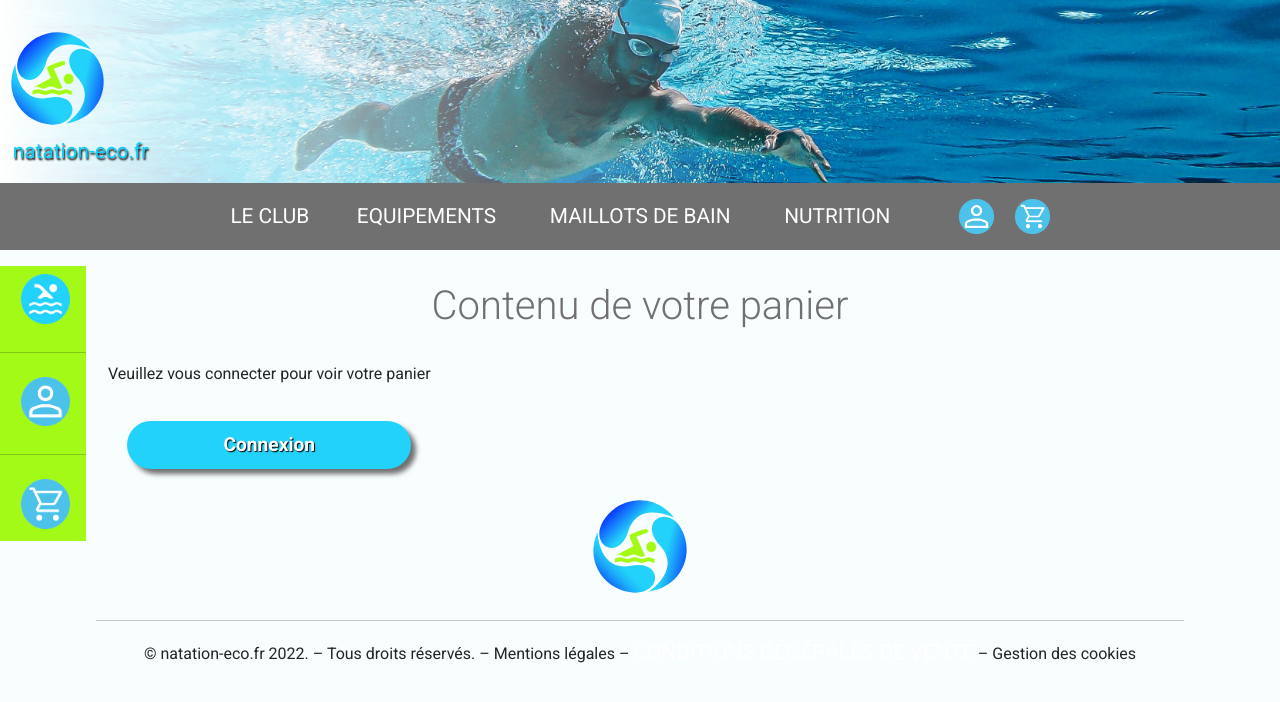
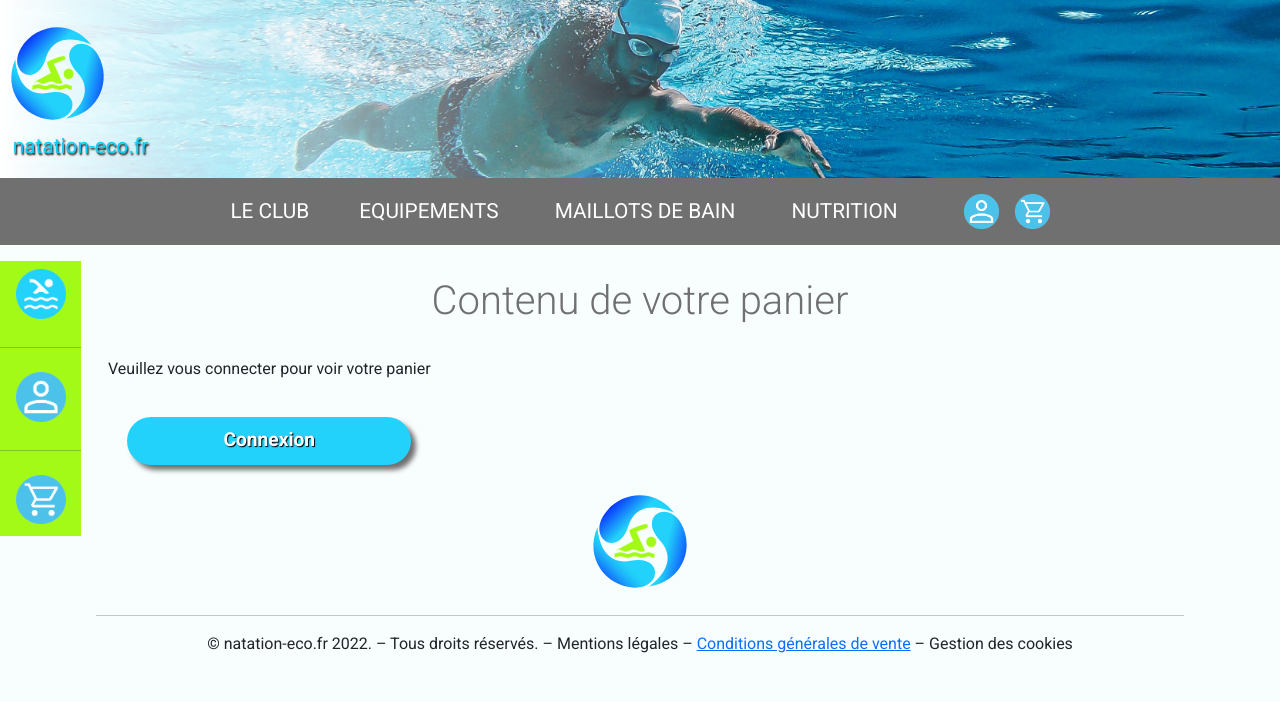
Before and after one commit to Skywon01/natation-eco, a Symfony app: template templates/cart/index.html.twig in a window 1280 px wide. Shown: the top 702 px of the page. Run offline with Twig, Linux system fonts and the light colour scheme; the template is opened without the code that fills it: most values are stand-ins (such as "Sample title", 1, 10 or a date in 2020); some libraries are stand-ins or nearby versions; some web fonts are replaced.

Commit message:
responsive + corrections html

```diff
--- a/public/css/style.css
+++ b/public/css/style.css
@@ -57,7 +57,7 @@ footer{
     width:85%;
     text-align: center;
 }
-a{
+.menu{
     text-decoration: none;
     color:white;
     text-transform: uppercase;
@@ -300,6 +300,9 @@ section{
     height:15em;
     border-radius: 50em;
 }
+.pres_article{
+    margin: 3rem;
+}
 
 
 /* ==================== Style carousel ==================== */
@@ -392,7 +395,15 @@ section{
     h1{
         white-space : nowrap;
     }
-
+    .menu{
+        font-size: 50px;
+    }
+    .pres_article{
+        flex-direction: column;
+        align-items: center;
+        margin: 0rem;
+        margin-bottom: 2rem;
+    }
 
 
 
--- a/templates/article_femme.html.twig
+++ b/templates/article_femme.html.twig
@@ -5,19 +5,17 @@
 
 <h1>Articles femmes</h1>
 
-
-
     {% for product in product %}
-                <section class="d-inline-flex m-5">
+        <section class="d-inline-flex pres_article">
             <aside class="card" style="width: 18rem;">
                 <img src={{ asset("uploads/")}}{{ product.imageName }} class="card-img-top" alt="image d'article">
                 <aside class="card-body">
                     <h5 class="card-title">{{ product.name}}</h5>
                     <p>Prix : {{ product.price }} €</p>
                     <a href="{{ path('products_show', {id: product.id}) }}" class="command" style="text-transform:none;">Détails</a>
-                        {# <button onclick="window.location.href = '{{ path("cart_add", {id: product.id, origin:app.request.attributes.get('_route')}) }}';" id="command">Ajouter au panier</button> #}
                 </aside>
             </aside>
         </section>
     {% endfor %}
+
 {% endblock %}
--- a/templates/article_homme.html.twig
+++ b/templates/article_homme.html.twig
@@ -5,15 +5,14 @@
 
     <h1>Articles Hommes</h1>
 
-
     {% for product in product %}
-                <section class="d-inline-flex m-5">
+        <section class="d-inline-flex pres_article">
             <aside class="card" style="width: 18rem;">
                 <img src={{ asset("uploads/")}}{{ product.imageName }} class="card-img-top" alt="image d'article">
                 <aside class="card-body">
                     <h5 class="card-title">{{ product.name}}</h5>
                     <p>Prix : {{ product.price }} €</p>
-                        <a href="{{ path('products_show', {id: product.id}) }}" class="command" style="text-transform:none;">Détails</a>
+                    <a href="{{ path('products_show', {id: product.id}) }}" class="command">Détails</a>
                 </aside>
             </aside>
         </section>
--- a/templates/base.html.twig
+++ b/templates/base.html.twig
@@ -35,11 +35,11 @@
 
         <p id="fond_logo">
             <a href="{{ path('index') }}"><img id="logo" src={{ asset ("media/logo.svg") }} alt="logo"></a>
-            <a id="index" href="{{ path('index') }}">natation-eco.fr</a>
+            <a id="index" class="menu" href="{{ path('index') }}">natation-eco.fr</a>
         </p>
         <nav>
-            <a class="nav" href="{{ path('club') }}">Le club</a>
-            <a class="nav" href="{{ path('equipement_show', {id:4}) }}">Equipements</a>
+            <a class="nav menu" href="{{ path('club') }}">Le club</a>
+            <a class="nav menu" href="{{ path('equipement_show', {id:4}) }}">Equipements</a>
 
 
         {# ==================================== Menu Déroulant ================================= #}
@@ -47,14 +47,14 @@
             <div class="dropdown" >
                 <button onclick="myFunction()" class="dropbtn">Maillots de bain</button>
                 <div id="myDropdown" class="dropdown-content">
-                    <a href="{{ path('homme_show', {id: 1}) }}">Homme</a>
-                    <a href="{{ path('femme_show', {id: 2}) }}">Femme</a>
+                    <a href="{{ path('homme_show', {id: 1}) }}"  class="menu">Homme</a>
+                    <a href="{{ path('femme_show', {id: 2}) }}"  class="menu">Femme</a>
                 </div>
             </div>
 
         {# ==================================== Menu Déroulant ================================= #}
 
-            <a class="nav" href="{{ path('nutrition_show',{id: 3}) }}">Nutrition</a>
+            <a class="nav menu" href="{{ path('nutrition_show',{id: 3}) }}">Nutrition</a>
 
             {% if is_granted('ROLE_USER') %}
                 <div>
--- a/templates/cart/index.html.twig
+++ b/templates/cart/index.html.twig
@@ -30,7 +30,7 @@
                 <td>{{ item.qte }}</td>
                 <td>{{ (item.article.price * item.qte)|number_format(2, ',', ' ') }} €</td>
                 <td>
-                    <a href="{{ path('cart_delete', {id: item.article.id}) }}" class="command_del btn-danger" style="text-transform:none;" onclick="return confirm('Supprimer cet élément du panier ?');">Supprimer</a>
+                    <a href="{{ path('cart_delete', {id: item.article.id}) }}" class="command_del btn-danger menu" style="text-transform:none;" onclick="return confirm('Supprimer cet élément du panier ?');">Supprimer</a>
                 </td>
             </tr>
             {% endfor %}
--- a/templates/equipement.html.twig
+++ b/templates/equipement.html.twig
@@ -5,10 +5,8 @@
 
     <h1>Equipements</h1>
 
-
-
     {% for product in product %}
-                <section class="d-inline-flex m-5">
+        <section class="d-inline-flex pres_article">
             <aside class="card" style="width: 18rem;">
                 <img src={{ asset("uploads/")}}{{ product.imageName }} class="card-img-top" alt="image d'article">
                 <aside class="card-body">
--- a/templates/nutrition.html.twig
+++ b/templates/nutrition.html.twig
@@ -5,10 +5,8 @@
 
 <h1>Nutrition</h1>
 
-
-
     {% for product in product %}
-                <section class="d-inline-flex m-5">
+        <section class="d-inline-flex pres_article">
             <aside class="card" style="width: 18rem;">
                 <img src={{ asset("uploads/")}}{{ product.imageName }} class="card-img-top" alt="image d'article">
                 <aside class="card-body">
@@ -19,4 +17,5 @@
             </aside>
         </section>
     {% endfor %}
+
 {% endblock %}
```
Also changed, not shown: templates/accueil.html.twig (+5 -5 lines). Lines whose indentation alone changed are shown as unchanged.
